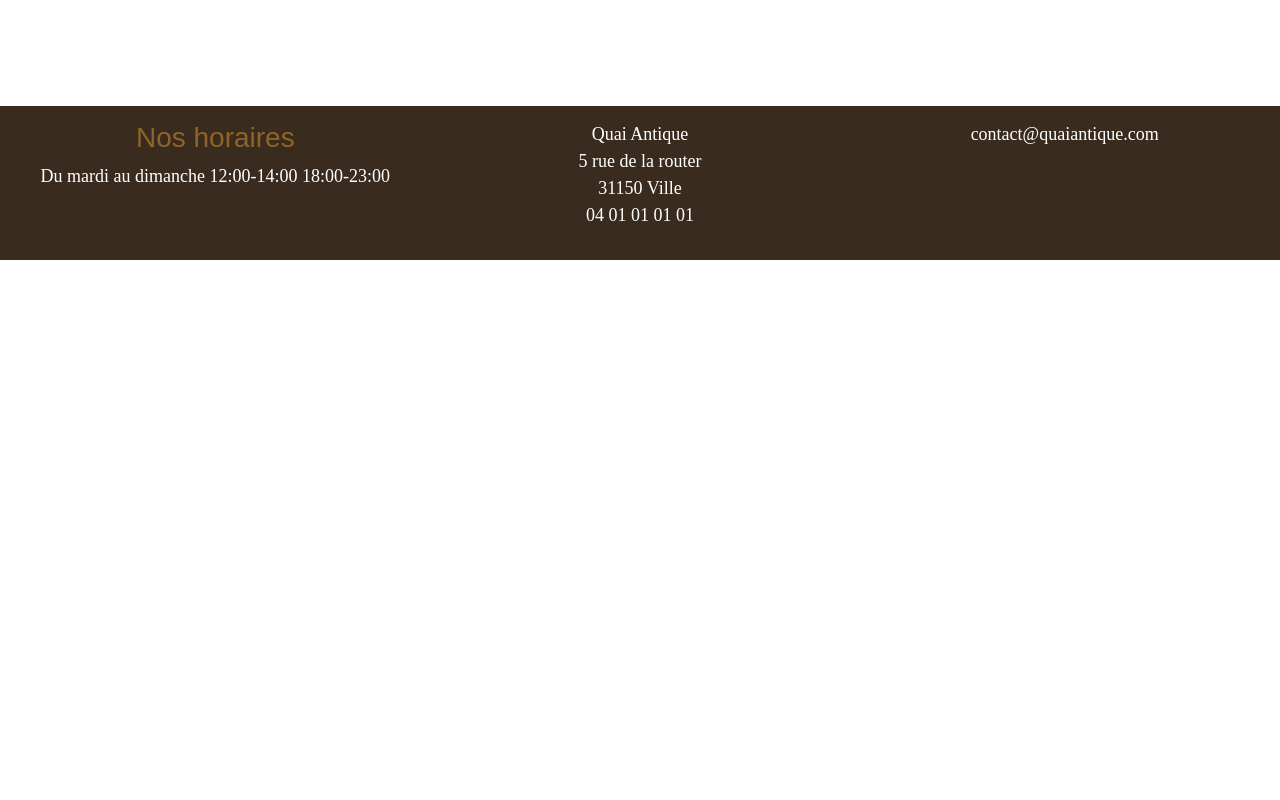
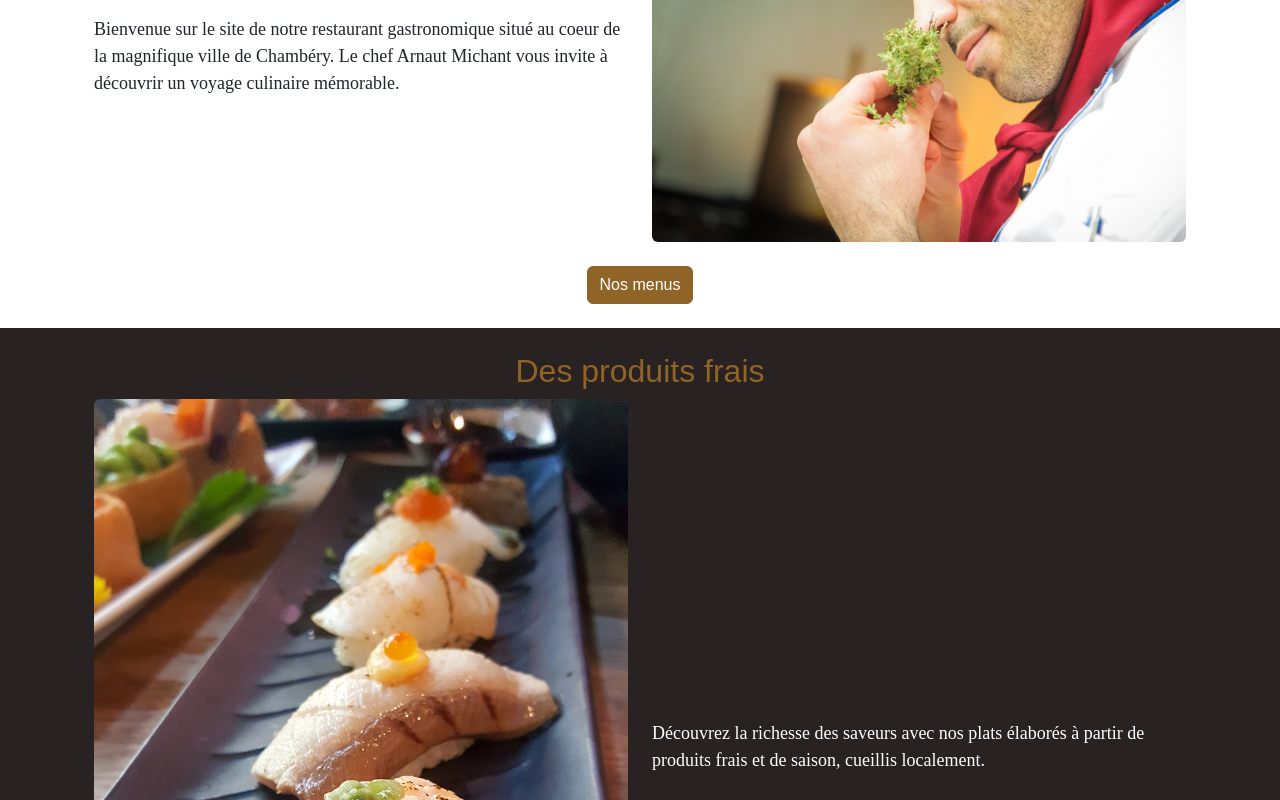
Before and after one commit to Polojorge59/QuaiAntiqueRestaurantFront, a website with bundled scripts: page index.html in a window 1280 px wide. Shown: the part 540-1340 px from the top of the page. Before the commit the page ends 800 px from the top, so only its background shows below. Built offline with nearby package versions, Linux system fonts and the light colour scheme; files whose address does not match are found by name; a web font is replaced by a local one.

Commit message:
Finish home page

```diff
--- a/index.html
+++ b/index.html
@@ -61,7 +61,7 @@
           </p>
         </div>
         <div class="col-6 col-lg-4">
-          <p>contact@quaiantique.com</p>
+          <p>test</p>
         </div>
       </div>
 
--- a/pages/home.html
+++ b/pages/home.html
@@ -5,3 +5,60 @@
         <button class="btn btn-primary">Réserver</button>
     </div>
 </div>
+
+<section>
+    <article>
+        <div class="container p-4">
+            <h2 class="text-center text-primary">Bienvenue au Quai Antique</h2>
+            <div class="row row-cols-2 align-items-center">
+                <div class="col">
+                    <p class="text-justify">
+                    Bienvenue sur le site de notre restaurant gastronomique situé au coeur de la magnifique ville de Chambéry. Le chef Arnaut Michant vous invite à découvrir un voyage culinaire mémorable.
+                    </p>
+                </div>
+                <div class="col">
+                    <img class="w-100 rounded" src="../images/chef.jpg">
+                </div>
+            </div>
+            <div class="text-center pt-4">
+                <a href="#" class="btn btn-primary">Nos menus</a>
+            </div>
+        </div>
+    </article>
+    <article class="bg-black text-white">
+        <div class="container p-4">
+            <h2 class="text-center text-primary">Des produits frais</h2>
+            <div class="row row-cols-2 align-items-center">
+                <div class="col">
+                    <img class="w-100 rounded" src="../images/salmon2.jpg">
+                </div>
+                <div class="col">
+                    <p class="text-justify">
+                    Découvrez la richesse des saveurs avec nos plats élaborés à partir de produits frais et de saison, cueillis localement.
+                    </p>
+                </div>
+            </div>
+            <div class="text-center pt-4">
+                <a href="#" class="btn btn-primary">Voir la galerie</a>
+            </div>
+        </div>
+    </article>
+    <article>
+        <div class="container p-4">
+            <h2 class="text-center text-primary">Réservation en ligne</h2>
+            <div class="row row-cols-2 align-items-center">
+                <div class="col">
+                    <p class="text-justify">
+                    Vous pouvez directement réserver votre table sur ce site ! Il suffit de cliquer sur le bouton ci-dessous.
+                    </p>
+                </div>
+                <div class="col">
+                    <img class="w-100 rounded" src="../images/red-wine.jpg">
+                </div>
+            </div>
+            <div class="text-center pt-4">
+                <a href="#" class="btn btn-primary">Réserver</a>
+            </div>
+        </div>
+    </article>
+</section>
--- a/scss/main.scss
+++ b/scss/main.scss
@@ -45,4 +45,9 @@ p{
     flex-direction:column;
     align-items:center;
     justify-content:center;
+
 }
+}
+.text-justify{
+    text-align: justify;
+}
```
